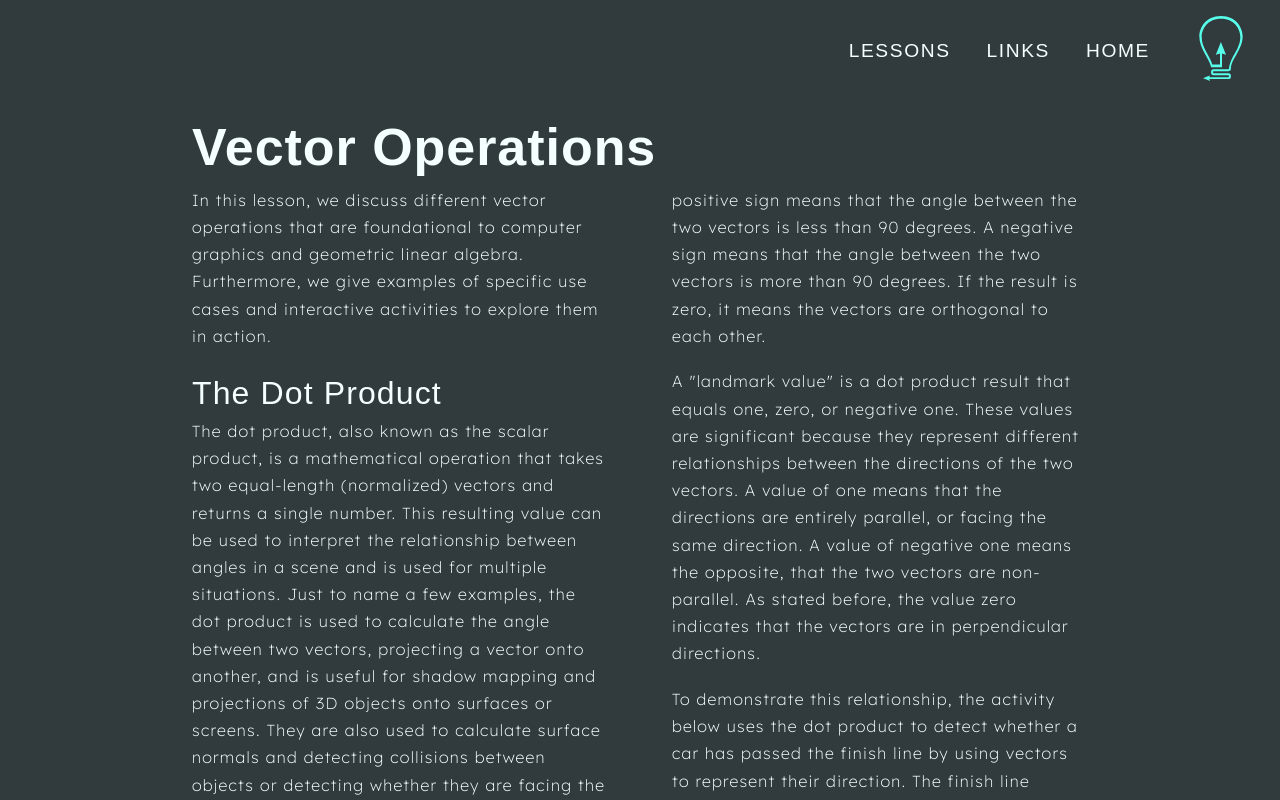
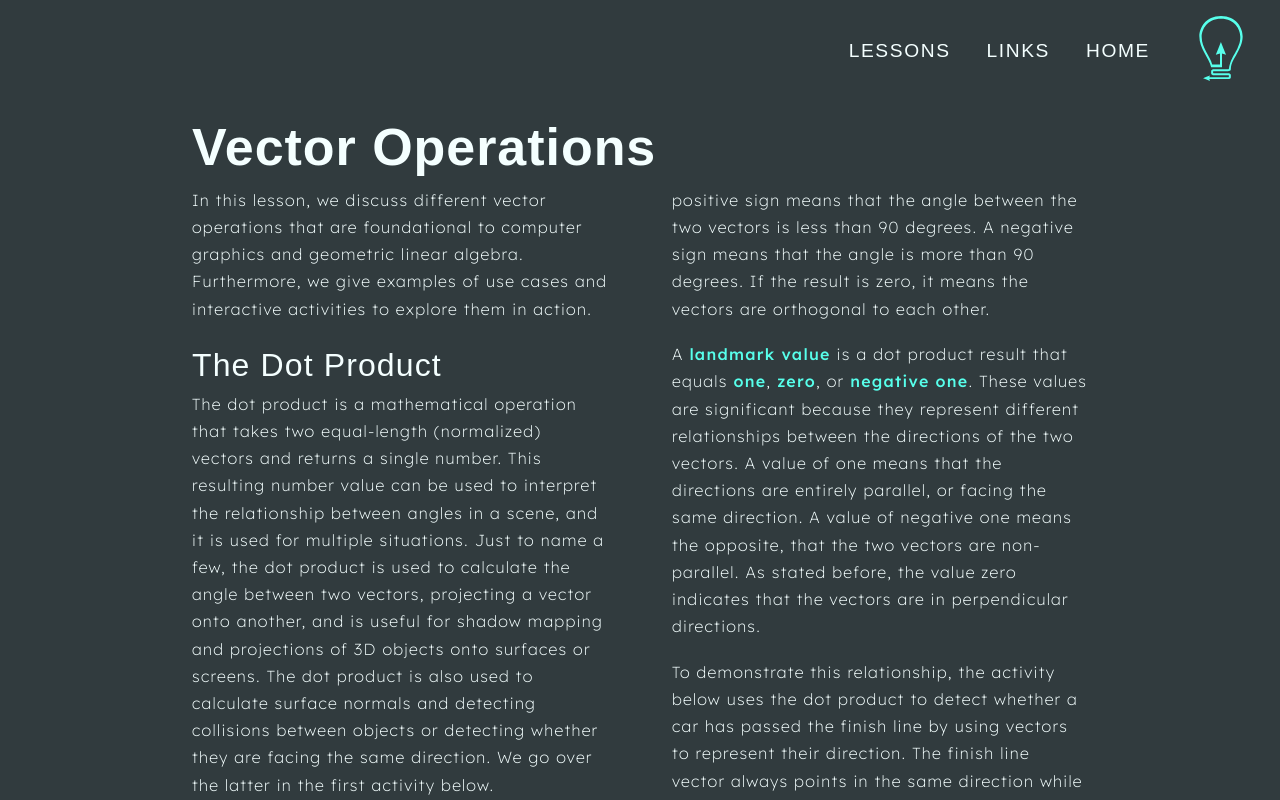
Before and after one commit to JadenKeller/Capstone-Interactive-Textbook, a React (Vite) app: page /lesson/vector-operations in a window 1280 px wide. Shown: the top 800 px of the page. Built offline with nearby package versions, Linux system fonts and the light colour scheme; no server answers; a web font is replaced by a local one.

Commit message:
Added content.

```diff
--- a/src/pages/lessons/vector_operations/index.tsx
+++ b/src/pages/lessons/vector_operations/index.tsx
@@ -23,27 +23,27 @@ export default function VectorOpChapter() {
 					<section>
 						<p>
 							In this lesson, we discuss different vector operations that are foundational to computer graphics and geometric linear algebra.
-							Furthermore, we give examples of specific use cases and interactive activities to explore them in action.
+							Furthermore, we give examples of use cases and interactive activities to explore them in action.
 						</p>
 						<h2>
 							The Dot Product
 						</h2>
 						<p>
-							The dot product, also known as the scalar product, is a mathematical operation that takes two equal-length (normalized) vectors and returns a single number.
-							This resulting value can be used to interpret the relationship between angles in a scene and is used for multiple situations.
-							Just to name a few examples, the dot product is used to calculate the angle between two vectors, projecting a vector onto another, and is useful for shadow mapping and projections of 3D objects onto surfaces or screens.
-							They are also used to calculate surface normals and detecting collisions between objects or detecting whether they are facing the same direction or not.
-							We go over the latter in the first activity of this lesson.
+							The dot product is a mathematical operation that takes two equal-length (normalized) vectors and returns a single number.
+							This resulting number value can be used to interpret the relationship between angles in a scene, and it is used for multiple situations.
+							Just to name a few, the dot product is used to calculate the angle between two vectors, projecting a vector onto another, and is useful for shadow mapping and projections of 3D objects onto surfaces or screens.
+							The dot product is also used to calculate surface normals and detecting collisions between objects or detecting whether they are facing the same direction.
+							We go over the latter in the first activity below.
 						</p>
 						<h3>+/- Determination & Landmark Values</h3>
 						<p>
-							The sign of a dot product result indicates a specific relation ship between two vectors.
+							The sign of the dot product result indicates a specific relationship between two vectors.
 							A positive sign means that the angle between the two vectors is less than 90 degrees.
-							A negative sign means that the angle between the two vectors is more than 90 degrees.
+							A negative sign means that the angle is more than 90 degrees.
 							If the result is zero, it means the vectors are orthogonal to each other.
 						</p>
 						<p>
-							A "landmark value" is a dot product result that equals one, zero, or negative one.
+							A <b>landmark value</b> is a dot product result that equals <b>one</b>, <b>zero</b>, or <b>negative one</b>.
 							These values are significant because they represent different relationships between the directions of the two vectors.
 							A value of one means that the directions are entirely parallel, or facing the same direction.
 							A value of negative one means the opposite, that the two vectors are non-parallel.
@@ -77,7 +77,10 @@ export default function VectorOpChapter() {
 						</section>
 					}
 					canvas={<LambertianLighting />} />
-				<LessonNav />
+
+				<div className={styles.lesson_nav_section}>
+					<LessonNav />
+				</div>
 		</div>
 	)
 }
--- /dev/null
+++ b/src/pages/lessons/vectors/index.module.css
@@ -0,0 +1,38 @@
+.body_root {
+	width: 100%;
+}
+
+.nav_section {
+	padding: 1em 0 0 0;
+}
+
+.lesson_nav_section {
+	padding: 1em 0;
+
+}
+
+.page_title {
+	margin: auto;
+	width: 70%;
+}
+
+/* Scroll bar */
+body::-webkit-scrollbar {
+	width: 15px;
+}
+
+body::-webkit-scrollbar-track {
+	background: #4B585D;
+}
+
+body::-webkit-scrollbar-thumb {
+	background: #4B585D;
+	border: 2px solid #57FFEB;
+	border-radius: 10px;
+	transition: 0.75s ease;
+}
+
+body::-webkit-scrollbar-thumb:hover {
+	background: #313B3E;
+	transition: 0.75s ease;
+}
--- a/src/pages/lessons/vectors/index.tsx
+++ b/src/pages/lessons/vectors/index.tsx
@@ -2,15 +2,22 @@ import Header from "@components/ui/Header/Header";
 import LessonNav from "@components/ui/LessonNav/LessonNav";
 import VectorLayout from "@components/ui/layout/VectorLayout/VectorLayout";
 import PlusMinus from "../vector_operations/dot_product/PlusMinus/PlusMinus";
+import styles from "./index.module.css";
 
 export default function VectorChapter() {
 	return (
 		<>
-			<Header />
+			<div className={styles.nav_section}>
+				<Header />
+			</div>
+
+			<div className={styles.page_title}>
+				<h1>Vectors</h1>
+			</div>
+
 			<VectorLayout
 				content={
 					<section>
-						<h1>Vectors</h1>
 						<p>
 							In this lesson, we cover what a vector is what it represents numerically in different contexts.
 							Additionally, we provide interactive activities and examples to highlight how vectors are represented in a graphical scene.
@@ -39,7 +46,9 @@ export default function VectorChapter() {
 					</section>
 				}
 				canvas={<PlusMinus />}/>
-			<LessonNav />
+			<div className={styles.lesson_nav_section}>
+				<LessonNav />
+			</div>
 		</>
 	)
 }
```
